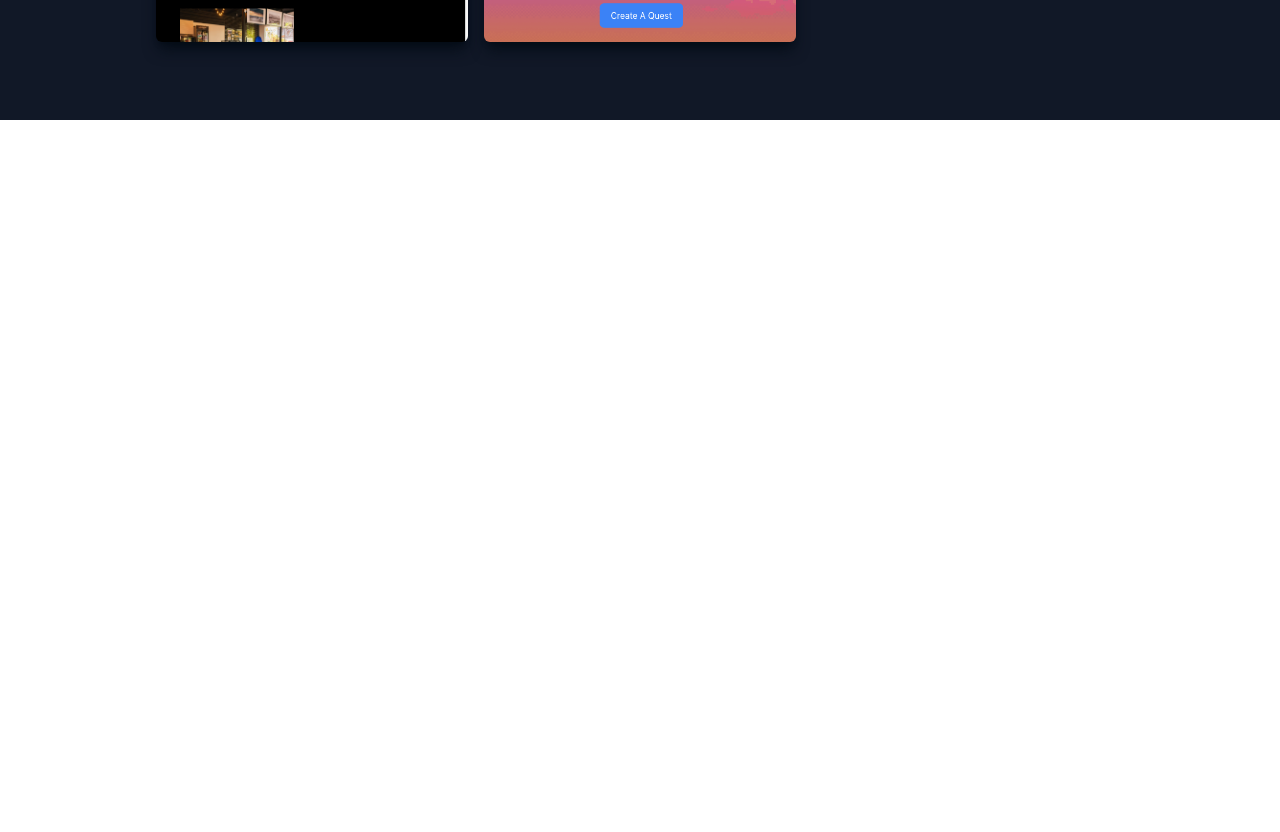
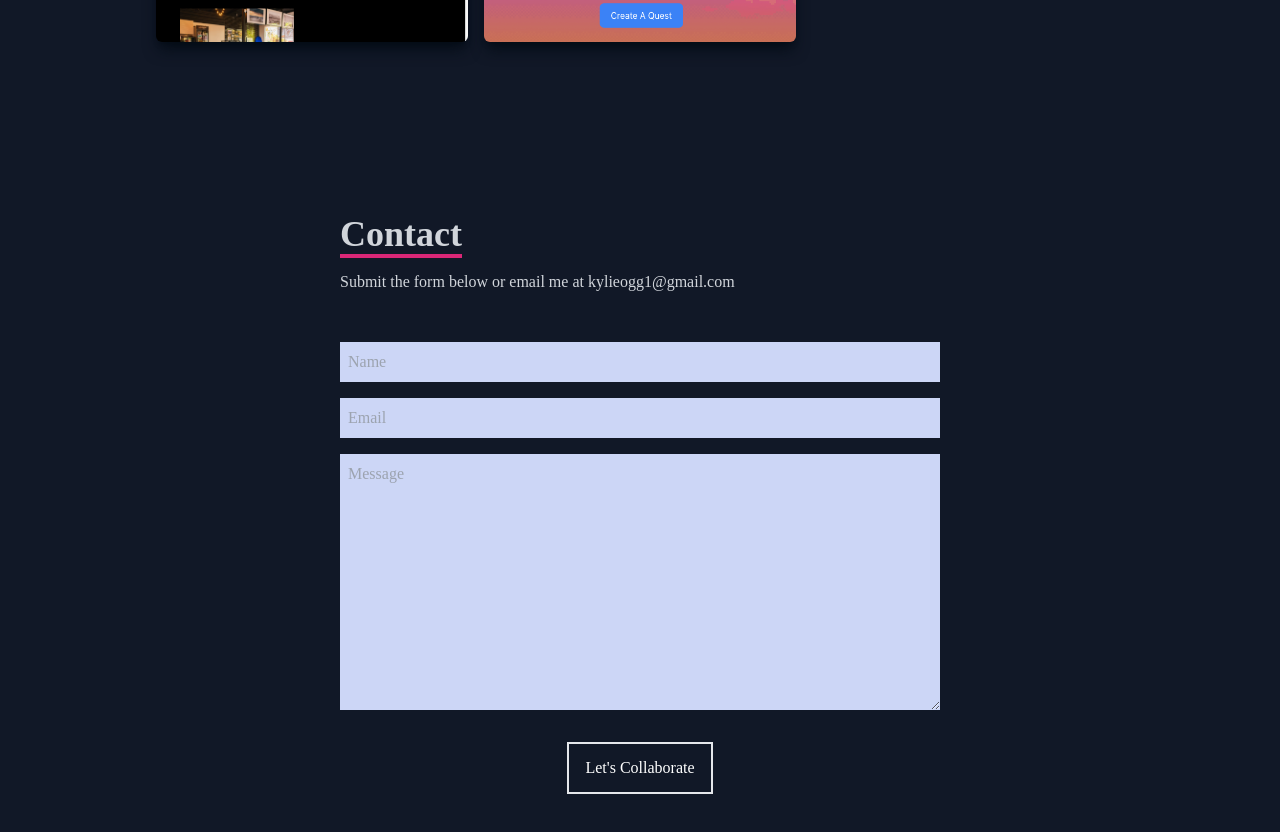
Before and after one commit to kylieogg/kylieogg-portfolio-react, a React (Create React App) app: page / in a window 1280 px wide. Shown: the part 3080-3912 px from the top of the page. Before the commit the page ends 3200 px from the top, so only its background shows below. Built offline with nearby package versions, Linux system fonts and the light colour scheme.

Commit message:
added contact form

```diff
--- a/src/App.js
+++ b/src/App.js
@@ -3,6 +3,7 @@ import Navbar from "./components/Navbar";
 import About from "./components/About";
 import Skills from "./components/Skills";
 import Projects from "./components/Projects";
+import Contact from "./components/Contact";
 
 
 function App() {
@@ -13,6 +14,7 @@ function App() {
       <About />
       <Skills />
       <Projects />
+      <Contact />
     </div>
   );
 }
--- /dev/null
+++ b/src/components/Contact.jsx
@@ -0,0 +1,21 @@
+import React from 'react';
+
+const Contact = () => {
+  return (
+    <div name='contact' className='w-full h-screen bg-gray-900 flex justify-center items-center p-4'>
+        <form action="" className='flex flex-col max-w-[600px] w-full'>
+            <div className='pb-8'>
+                <p className='text-4xl font-bold inline border-b-4 border-pink-600 text-gray-300'>Contact</p>
+                <p className='text-gray-300 py-4'>Submit the form below or email me at kylieogg1@gmail.com</p>
+            </div>
+            <input className='bg-[#ccd6f6] p-2' type="text" placeholder='Name' name='name' />
+            <input className='my-4 p-2 bg-[#ccd6f6]' type="email" placeholder='Email' name='email' />
+            <textarea className='bg-[#ccd6f6] p-2' name="message" rows="10" placeholder='Message'></textarea>
+            <button className='text-white border-2 hover:bg-pink-600 hover:border-pink-600 px-4 py-3 my-8 mx-auto flex items-center'>Let's Collaborate</button>
+        </form>
+
+    </div>
+  )
+}
+
+export default Contact;
```
